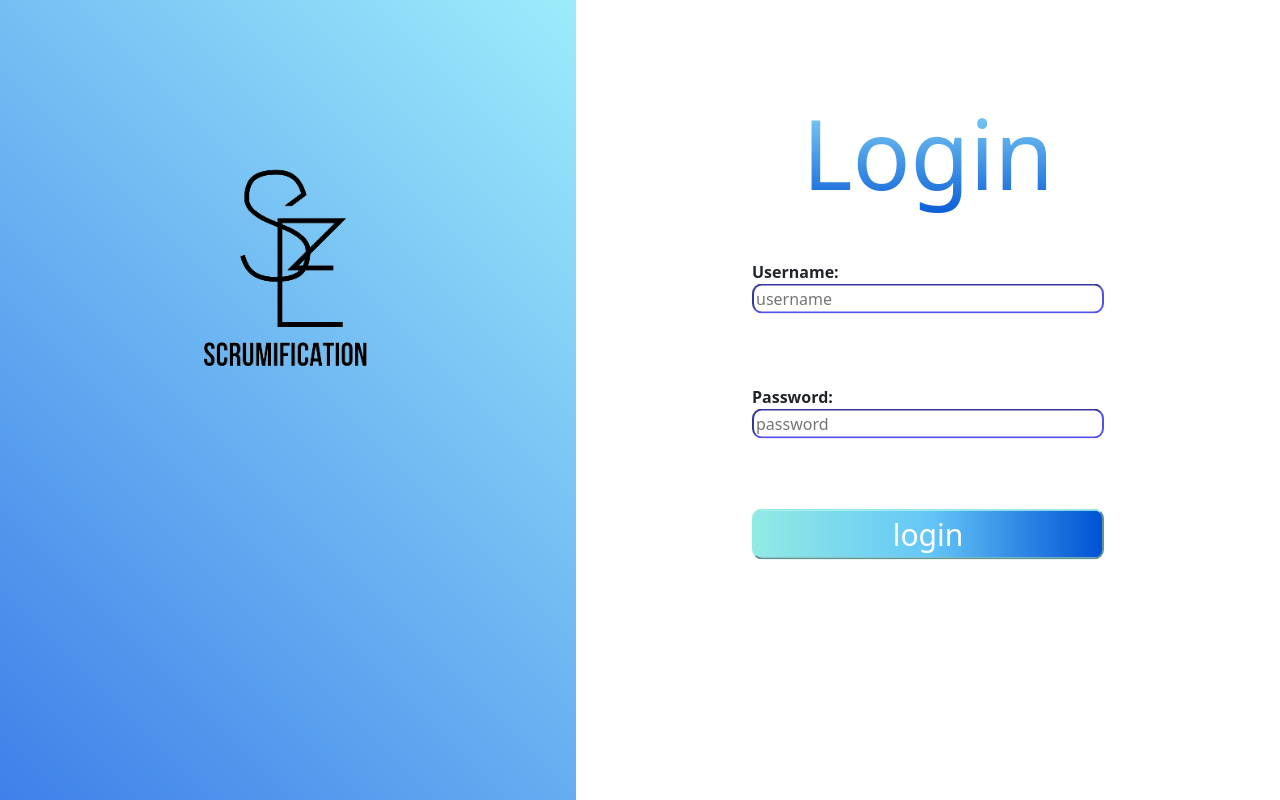
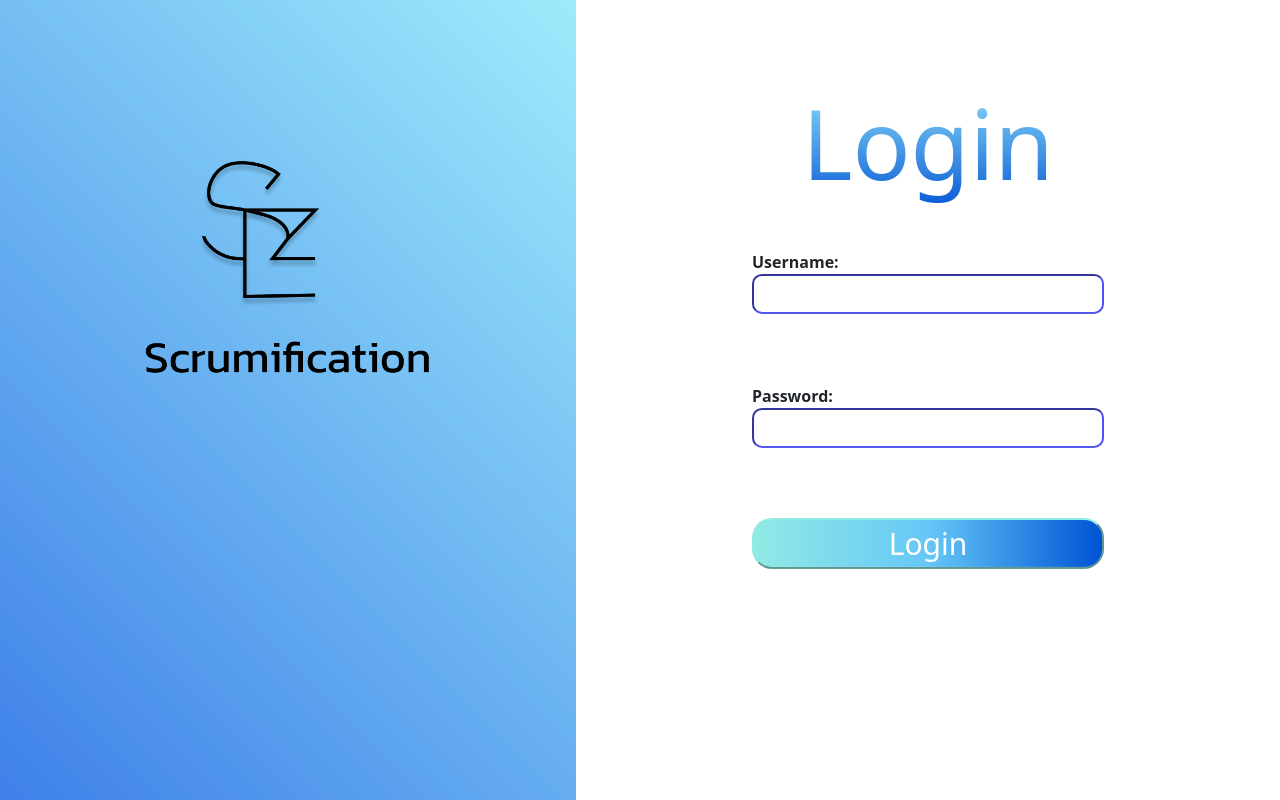
Before and after one commit to Naruson/scrumnification-frontend, a Vue app: page / in a window 1280 px wide. Built offline with nearby package versions, Linux system fonts and the light colour scheme; what vue-sweetalert2 would draw is missing.

Commit message:
edit LoginView 27/3/2566 23.18

```diff
--- a/src/views/LoginView.vue
+++ b/src/views/LoginView.vue
@@ -61,7 +61,7 @@ function login(){
 <div>
   <div class="split left">
   <div class="centered">
-      <img id="icon" src="../assets/icon/Pink_Elegant_Lash_Makeup_Brow_artist_Beauty_Logo__1_-removebg-preview.png">
+      <img id="icon" src="../assets/icon/Icon.png">
   </div>
 </div>
 
@@ -71,14 +71,14 @@ function login(){
         <form class="login-form">
           <div class="fontColor" style="font-size: 600%; text-align: center;">Login</div>
           <div style="font-weight: bold; margin-top: 10%;">Username:</div>
-          <input type="text" class="boxInputText" placeholder="username" v-model="username"/><br>
+          <input type="text" class="boxInputText" placeholder="" v-model="username"/><br>
           <div style="font-weight: bold; margin-top: 20%;">Password:</div>
-          <input type="password" class="boxInputText" placeholder="password" v-model="password"/><br>
+          <input type="password" class="boxInputText" placeholder="" v-model="password"/><br>
           <router-link to="/home">
               <!-- <button @click="loginAdmin()">login Admin</button>
               <button @click="loginLeader()">login Leader</button>
               <button @click="loginCoach()">login Coach</button> -->
-            <button class="buttomColorLogin" style="margin-top: 20%;" @click="login()"><div style="color: white;">login</div></button>
+            <button class="buttomColorLogin" style="margin-top: 20%;" @click="login()"><div style="color: white;">Login</div></button>
           </router-link>
               <!-- <p class="message">ขี้เกียจ login? <router-link to="/home" >Click me</router-link></p> -->
         </form>
@@ -164,7 +164,6 @@ function login(){
 
 .centered img {
   width: 150px;
-  border-radius: 50%;
 }
 .center{
   display: block;
@@ -174,8 +173,8 @@ function login(){
 
 #icon{
   display: block;
-  width: 140%;
-  margin-left: -20%;
+  width: 100%;
+  margin-left: auto;;
   margin-right: auto;
   margin-top: 80%;
   /* width: 50%; */
@@ -203,6 +202,7 @@ backdrop-filter: blur(150px);
 }
 
 .boxInputText{
+  font-size: 140%;
   border-radius: 10px;
   width: 100%;
   border-color: #5151F2;
@@ -211,7 +211,7 @@ backdrop-filter: blur(150px);
 .buttomColorLogin{
   font-size: 30px;
   width: 100%;
-  border-radius: 10px;
+  border-radius: 20px;
   border-color: rgb(145,234,228);
   border-color: linear-gradient(90deg, rgba(145,234,228,1) 0%, rgba(101,199,247,1) 50%, rgba(0,82,212,1) 100%);
   background: rgb(145,234,228);
```
Also changed, not shown: src/assets/icon/Icon.png (added).
